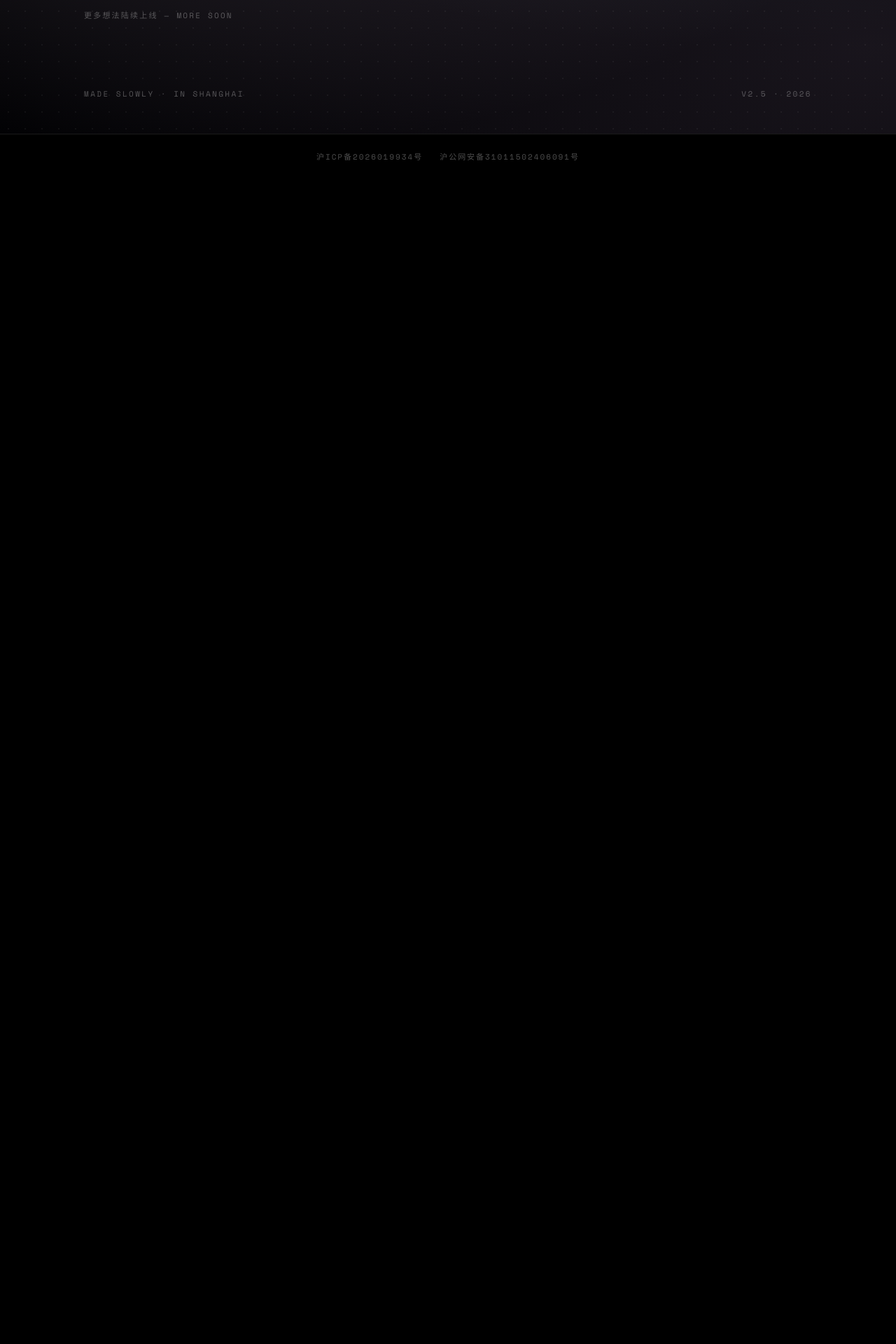
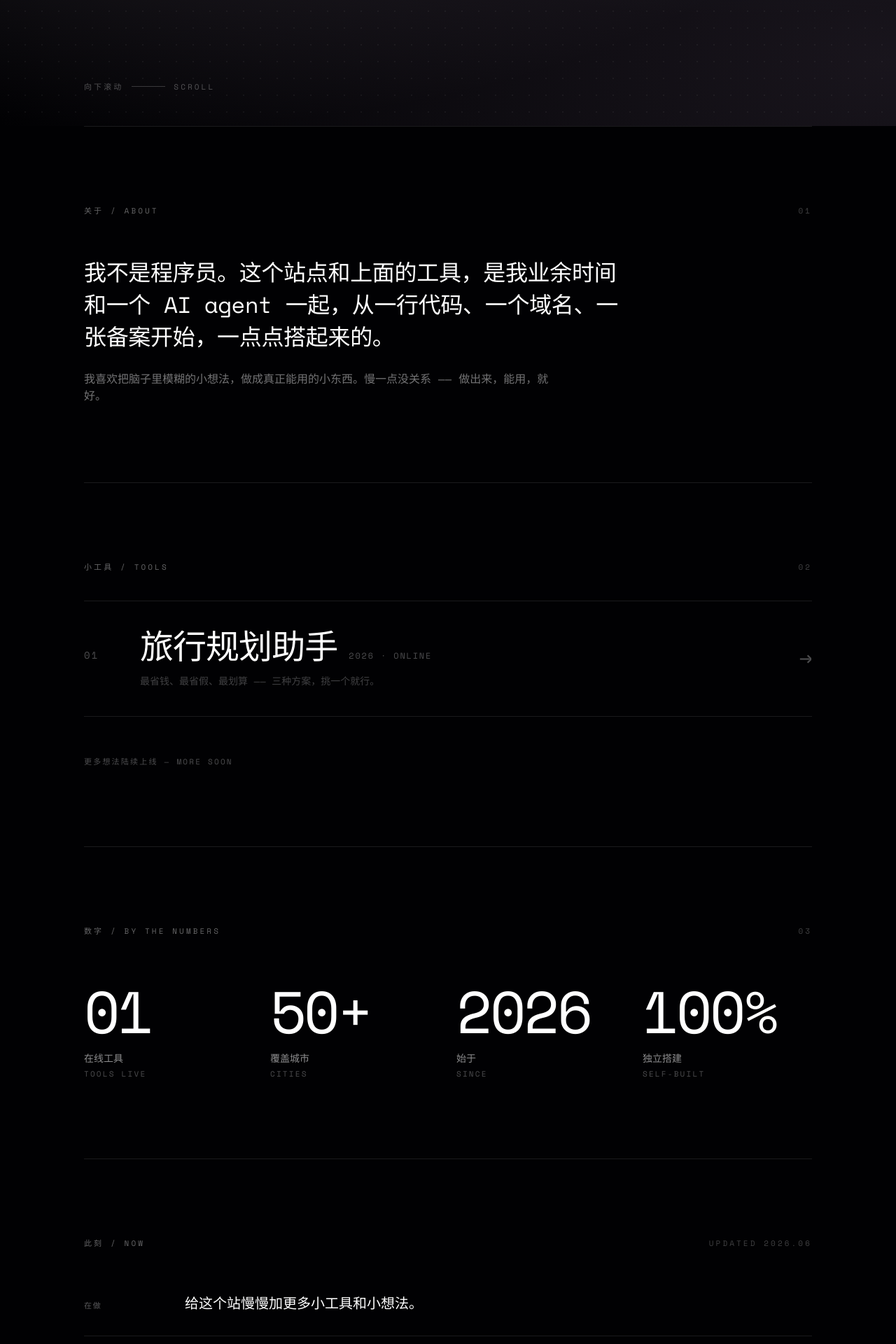
Before and after one commit to mubaic1004/travel-decision-mvp, a Next.js app: page / in a window 1280 px wide. Shown: the part 620-2540 px from the top of the page at 70% size. Before the commit the page ends 876 px from the top, so only its background shows below. Built offline with nearby package versions, Linux system fonts and the light colour scheme; a web font is replaced by a local one.

Commit message:
Add About/Tools/Stats/Now/Notes sections to homepage (content density)

```diff
--- /dev/null
+++ b/src/components/landing/about-section.tsx
@@ -0,0 +1,43 @@
+"use client";
+
+import { motion } from "motion/react";
+
+// ── 改这里：自述内容 ───────────────────────────────
+const STATEMENT =
+  "我不是程序员。这个站点和上面的工具，是我业余时间和一个 AI agent 一起，从一行代码、一个域名、一张备案开始，一点点搭起来的。";
+const STATEMENT_SUB =
+  "我喜欢把脑子里模糊的小想法，做成真正能用的小东西。慢一点没关系 —— 做出来，能用，就好。";
+// ───────────────────────────────────────────────
+
+const ease = [0.22, 1, 0.36, 1] as const;
+
+export function AboutSection() {
+  return (
+    <section className="border-t border-white/10 py-20 sm:py-28" id="about">
+      <div className="mb-10 flex items-baseline justify-between text-[11px] uppercase tracking-[0.28em] text-white/40 sm:mb-14">
+        <span>关于 / ABOUT</span>
+        <span className="text-white/25">01</span>
+      </div>
+
+      <motion.p
+        className="max-w-3xl text-xl font-normal leading-[1.5] tracking-[-0.01em] text-white sm:text-2xl lg:text-[2rem] lg:leading-[1.45]"
+        initial={{ opacity: 0, y: 24 }}
+        transition={{ duration: 1, ease }}
+        viewport={{ once: true, amount: 0.4 }}
+        whileInView={{ opacity: 1, y: 0 }}
+      >
+        {STATEMENT}
+      </motion.p>
+
+      <motion.p
+        className="mt-6 max-w-2xl text-sm font-normal leading-relaxed text-white/45 sm:text-base"
+        initial={{ opacity: 0, y: 20 }}
+        transition={{ duration: 1, delay: 0.15, ease }}
+        viewport={{ once: true, amount: 0.4 }}
+        whileInView={{ opacity: 1, y: 0 }}
+      >
+        {STATEMENT_SUB}
+      </motion.p>
+    </section>
+  );
+}
--- a/src/components/landing/home.tsx
+++ b/src/components/landing/home.tsx
@@ -3,10 +3,14 @@
 import { motion } from "motion/react";
 import { useEffect, useState } from "react";
 
+import { AboutSection } from "@/components/landing/about-section";
 import { CursorFollower } from "@/components/landing/cursor-follower";
 import { LiveClock } from "@/components/landing/live-clock";
+import { NotesSection } from "@/components/landing/notes-section";
+import { NowSection } from "@/components/landing/now-section";
 import { ProjectRow } from "@/components/landing/project-row";
 import { ScrambleIn } from "@/components/fx/scramble-in";
+import { StatsSection } from "@/components/landing/stats-section";
 
 interface Project {
   id: string;
@@ -39,14 +43,17 @@ export function Home() {
   }, []);
 
   return (
-    <main className="relative min-h-screen overflow-hidden bg-[#010103]">
+    <main className="relative overflow-hidden bg-[#010103]">
       <CursorFollower />
 
-      {/* Animated background + texture */}
-      <div className="aurora-bg pointer-events-none absolute inset-0" />
-      <div className="dot-grid pointer-events-none absolute inset-0" />
+      {/* Fixed background + texture spanning the whole scroll */}
+      <div className="aurora-bg pointer-events-none fixed inset-0" />
+      <div className="dot-grid pointer-events-none fixed inset-0" />
 
-      {/* Giant watermark */}
+      <div className="relative mx-auto max-w-6xl px-6 sm:px-10 lg:px-14">
+        {/* ── HERO (first viewport) ── */}
+        <section className="relative flex min-h-screen flex-col pb-12 pt-10 sm:pt-14">
+          {/* Giant watermark, confined to the hero */}
           <div
             aria-hidden="true"
             className="pointer-events-none absolute inset-0 flex items-center justify-center overflow-hidden"
@@ -69,10 +76,9 @@ export function Home() {
             </span>
           </div>
 
-      <div className="relative mx-auto flex min-h-screen max-w-6xl flex-col px-6 pb-12 pt-10 sm:px-10 sm:pt-14 lg:px-14">
           <motion.nav
             animate={{ opacity: entered ? 1 : 0, y: entered ? 0 : -8 }}
-          className="flex items-baseline justify-between text-[11px] uppercase tracking-[0.28em] text-white/45"
+            className="relative flex items-baseline justify-between text-[11px] uppercase tracking-[0.28em] text-white/45"
             transition={{ duration: 0.8, ease }}
           >
             <span>CHENMUBAI.CN</span>
@@ -83,7 +89,7 @@ export function Home() {
 
           <motion.header
             animate={{ opacity: entered ? 1 : 0, y: entered ? 0 : 10 }}
-          className="mt-4 max-w-md"
+            className="relative mt-4 max-w-md"
             transition={{ duration: 0.9, delay: 0.4, ease }}
           >
             <h1 className="text-base font-normal lowercase tracking-tight text-white/90 sm:text-lg">
@@ -94,14 +100,26 @@ export function Home() {
             </p>
           </motion.header>
 
-        <motion.section
+          <div className="flex-1" />
+
+          <motion.div
             animate={{ opacity: entered ? 1 : 0 }}
-          className="mt-24 sm:mt-40 lg:mt-52"
-          transition={{ duration: 0.8, delay: 0.9, ease }}
+            className="relative flex items-center gap-3 text-[11px] uppercase tracking-[0.28em] text-white/30"
+            transition={{ duration: 0.8, delay: 1, ease }}
           >
+            <span>向下滚动</span>
+            <span className="h-px w-12 bg-white/20" />
+            <span>SCROLL</span>
+          </motion.div>
+        </section>
+
+        <AboutSection />
+
+        {/* ── TOOLS ── */}
+        <section className="border-t border-white/10 py-20 sm:py-28" id="tools">
           <div className="mb-6 flex items-baseline justify-between text-[11px] uppercase tracking-[0.28em] text-white/40 sm:mb-10">
             <span>小工具 / TOOLS</span>
-            <span className="text-white/30">SELECTED WORKS</span>
+            <span className="text-white/25">02</span>
           </div>
 
           <ul className="border-t border-white/10">
@@ -110,25 +128,20 @@ export function Home() {
             ))}
           </ul>
 
-          <motion.p
-            animate={{ opacity: entered ? 1 : 0, y: entered ? 0 : 12 }}
-            className="mt-10 text-[11px] uppercase tracking-[0.2em] text-white/30 sm:mt-14"
-            transition={{ duration: 0.8, delay: 1.2, ease }}
-          >
+          <p className="mt-10 text-[11px] uppercase tracking-[0.2em] text-white/30 sm:mt-14">
             更多想法陆续上线 — MORE SOON
-          </motion.p>
-        </motion.section>
+          </p>
+        </section>
 
-        <div className="flex-1" />
+        <StatsSection />
+        <NowSection />
+        <NotesSection />
 
-        <motion.div
-          animate={{ opacity: entered ? 1 : 0 }}
-          className="mt-16 flex flex-wrap items-baseline justify-between gap-2 text-[11px] uppercase tracking-[0.22em] text-white/30 sm:mt-24"
-          transition={{ duration: 0.8, delay: 1.4, ease }}
-        >
+        {/* ── bottom bar ── */}
+        <div className="flex flex-wrap items-baseline justify-between gap-2 border-t border-white/10 py-10 text-[11px] uppercase tracking-[0.22em] text-white/30">
           <span>MADE SLOWLY · IN SHANGHAI</span>
-          <span>V2.5 · 2026</span>
-        </motion.div>
+          <span>V2.6 · 2026</span>
+        </div>
       </div>
     </main>
   );
--- /dev/null
+++ b/src/components/landing/notes-section.tsx
@@ -0,0 +1,44 @@
+"use client";
+
+import { motion } from "motion/react";
+
+// ── 改这里：小想法（想发就加一条，最新放最上面）─────────
+const NOTES = [
+  { text: "做完才发现，备案比写代码难得多。", date: "2026.06" },
+  { text: "工具不用做大。能解决自己一个具体的麻烦，就值了。", date: "2026.06" },
+  { text: "和 AI 一起写代码最大的变化：我开始敢碰那些我本来不会的东西。", date: "2026.05" },
+];
+// ───────────────────────────────────────────────
+
+const ease = [0.22, 1, 0.36, 1] as const;
+
+export function NotesSection() {
+  return (
+    <section className="border-t border-white/10 py-20 sm:py-28" id="notes">
+      <div className="mb-12 flex items-baseline justify-between text-[11px] uppercase tracking-[0.28em] text-white/40 sm:mb-16">
+        <span>想法 / NOTES</span>
+        <span className="text-white/25">04</span>
+      </div>
+
+      <div className="space-y-10">
+        {NOTES.map((note, index) => (
+          <motion.div
+            className="max-w-3xl"
+            initial={{ opacity: 0, y: 20 }}
+            key={note.text}
+            transition={{ duration: 0.7, delay: index * 0.08, ease }}
+            viewport={{ once: true, amount: 0.5 }}
+            whileInView={{ opacity: 1, y: 0 }}
+          >
+            <p className="text-lg font-normal leading-relaxed text-white/90 sm:text-xl">
+              “{note.text}”
+            </p>
+            <p className="mt-2 text-[11px] uppercase tracking-[0.2em] text-white/30">
+              {note.date}
+            </p>
+          </motion.div>
+        ))}
+      </div>
+    </section>
+  );
+}
--- /dev/null
+++ b/src/components/landing/now-section.tsx
@@ -0,0 +1,45 @@
+"use client";
+
+import { motion } from "motion/react";
+
+// ── 改这里：此刻在做什么（想起来就更新）───────────────
+const NOW_UPDATED = "2026.06";
+const NOW_ITEMS = [
+  { k: "在做", v: "给这个站慢慢加更多小工具和小想法。" },
+  { k: "在学", v: "前端动效、设计语言，以及怎么把 AI 用得更顺手。" },
+  { k: "最近", v: "跑通了 ICP 和公安备案，国内终于能顺畅访问了。" },
+];
+// ───────────────────────────────────────────────
+
+const ease = [0.22, 1, 0.36, 1] as const;
+
+export function NowSection() {
+  return (
+    <section className="border-t border-white/10 py-20 sm:py-28" id="now">
+      <div className="mb-12 flex items-baseline justify-between text-[11px] uppercase tracking-[0.28em] text-white/40 sm:mb-16">
+        <span>此刻 / NOW</span>
+        <span className="text-white/25">UPDATED {NOW_UPDATED}</span>
+      </div>
+
+      <div className="space-y-8">
+        {NOW_ITEMS.map((item, index) => (
+          <motion.div
+            className="grid grid-cols-[auto_1fr] items-baseline gap-6 border-b border-white/10 pb-8 sm:gap-12"
+            initial={{ opacity: 0, y: 20 }}
+            key={item.k}
+            transition={{ duration: 0.7, delay: index * 0.1, ease }}
+            viewport={{ once: true, amount: 0.4 }}
+            whileInView={{ opacity: 1, y: 0 }}
+          >
+            <span className="w-16 text-[11px] uppercase tracking-[0.15em] text-white/35 sm:w-24">
+              {item.k}
+            </span>
+            <p className="text-lg font-normal leading-relaxed text-white sm:text-xl">
+              {item.v}
+            </p>
+          </motion.div>
+        ))}
+      </div>
+    </section>
+  );
+}
--- /dev/null
+++ b/src/components/landing/stats-section.tsx
@@ -0,0 +1,45 @@
+"use client";
+
+import { motion } from "motion/react";
+
+// ── 改这里：数字面板 ───────────────────────────────
+const STATS = [
+  { value: "01", label: "在线工具", sub: "TOOLS LIVE" },
+  { value: "50+", label: "覆盖城市", sub: "CITIES" },
+  { value: "2026", label: "始于", sub: "SINCE" },
+  { value: "100%", label: "独立搭建", sub: "SELF-BUILT" },
+];
+// ───────────────────────────────────────────────
+
+const ease = [0.22, 1, 0.36, 1] as const;
+
+export function StatsSection() {
+  return (
+    <section className="border-t border-white/10 py-20 sm:py-28">
+      <div className="mb-12 flex items-baseline justify-between text-[11px] uppercase tracking-[0.28em] text-white/40 sm:mb-16">
+        <span>数字 / BY THE NUMBERS</span>
+        <span className="text-white/25">03</span>
+      </div>
+
+      <div className="grid grid-cols-2 gap-x-6 gap-y-12 md:grid-cols-4">
+        {STATS.map((stat, index) => (
+          <motion.div
+            initial={{ opacity: 0, y: 28 }}
+            key={stat.sub}
+            transition={{ duration: 0.8, delay: index * 0.1, ease }}
+            viewport={{ once: true, amount: 0.4 }}
+            whileInView={{ opacity: 1, y: 0 }}
+          >
+            <div className="text-[clamp(44px,9vw,84px)] font-normal leading-none tracking-[-0.04em] text-white">
+              {stat.value}
+            </div>
+            <div className="mt-4 text-sm text-white/55">{stat.label}</div>
+            <div className="mt-1 text-[11px] uppercase tracking-[0.2em] text-white/30">
+              {stat.sub}
+            </div>
+          </motion.div>
+        ))}
+      </div>
+    </section>
+  );
+}
```
Lines whose indentation alone changed are shown as unchanged.
